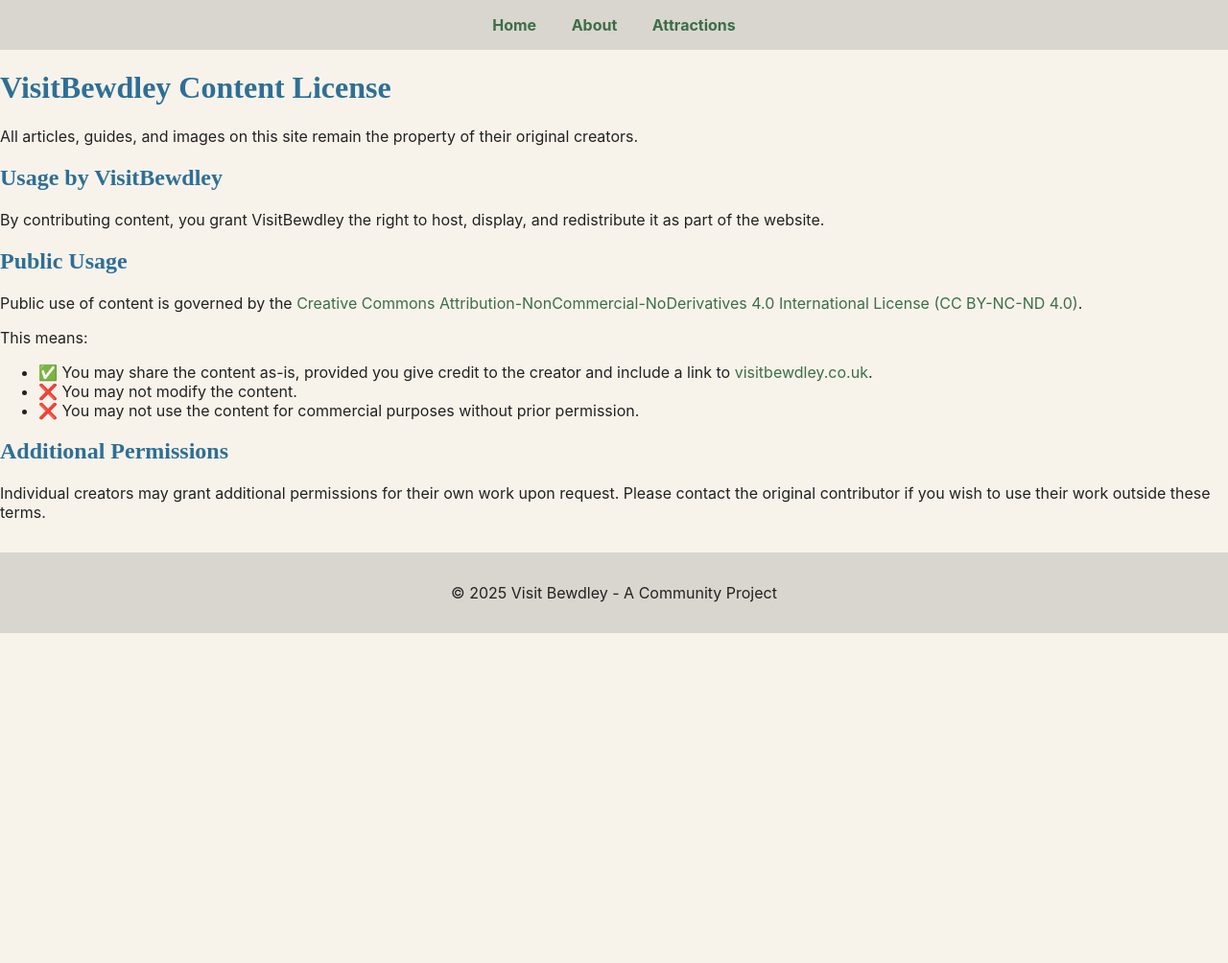
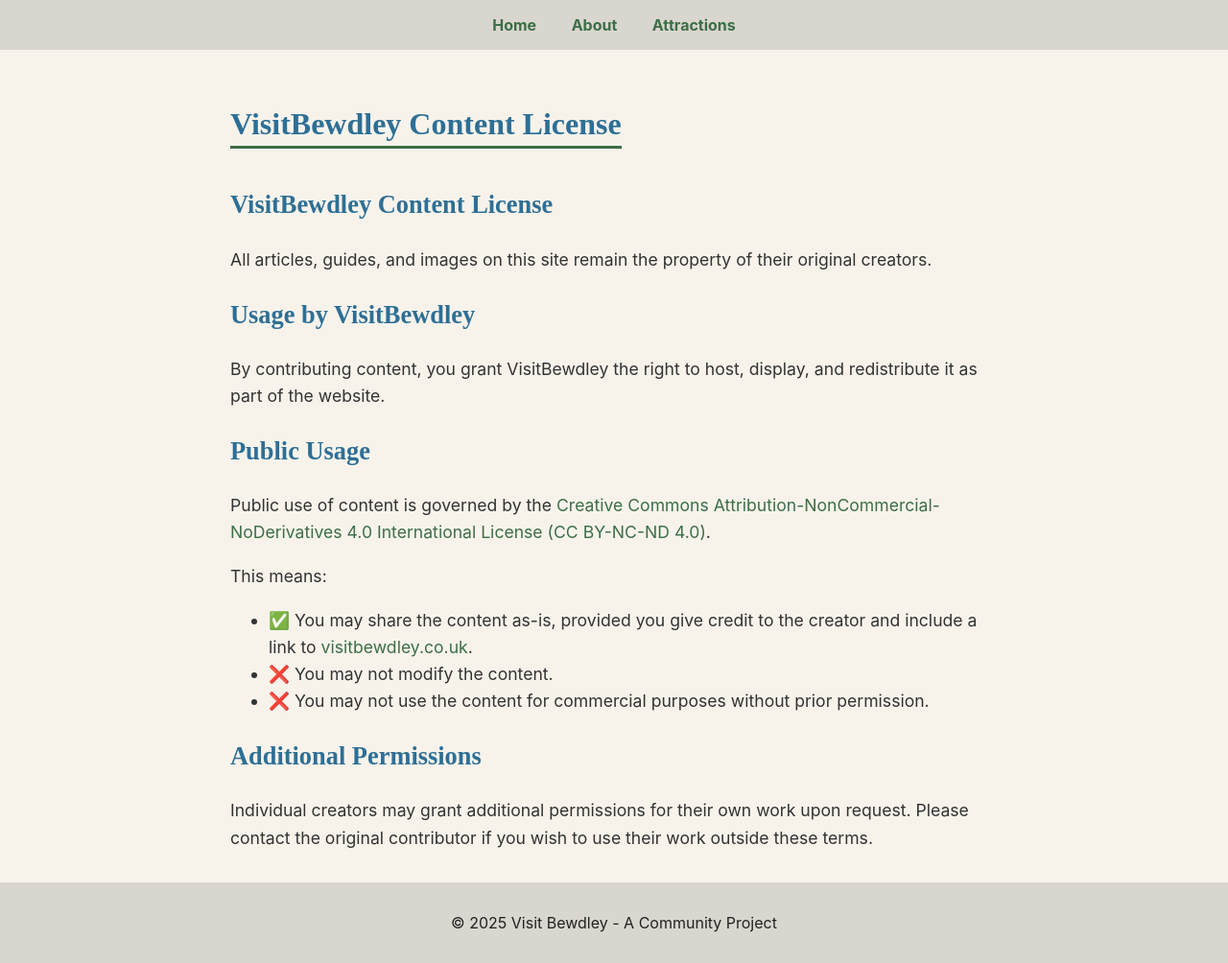
Before and after one commit to kieranperk/visitbewdley.co.uk, a Jekyll site: the page built from CONTENT_LICENSE.md, in a window 1280 px wide. Shown: the whole page at 96% size. Built offline with Jekyll 4.4.1, drawn with Linux system fonts in a browser that asks for light colours; our own code applies the rules of GitHub Pages for plain Markdown files; before the commit the page ends 900 px from its top, so only the background shows below that.

Commit message:
🚧 Create layout for page template

```diff
--- /dev/null
+++ b/_layouts/page.html
@@ -0,0 +1,13 @@
+---
+layout: default
+---
+
+<article class="page">
+  <header class="page-header">
+    <h1>{{ page.title }}</h1>
+  </header>
+
+  <div class="page-content">
+    {{ content }}
+  </div>
+</article>
--- a/assets/css/style.css
+++ b/assets/css/style.css
@@ -84,3 +84,25 @@ a:hover {
 .button:hover {
   background: var(--brick-red);
 }
+
+/* Page Layout */
+.page {
+  max-width: 800px;
+  margin: 2rem auto;
+  padding: 0 1rem;
+}
+
+.page-header h1 {
+  color: var(--river-blue);
+  font-size: 2rem;
+  margin-bottom: 1rem;
+  border-bottom: 3px solid var(--forest-green);
+  display: inline-block;
+  padding-bottom: 0.25rem;
+}
+
+.page-content {
+  line-height: 1.6;
+  font-size: 1.1rem;
+  color: #333;
+}
```
Also changed, not shown: about.md (+1 -0 lines).
